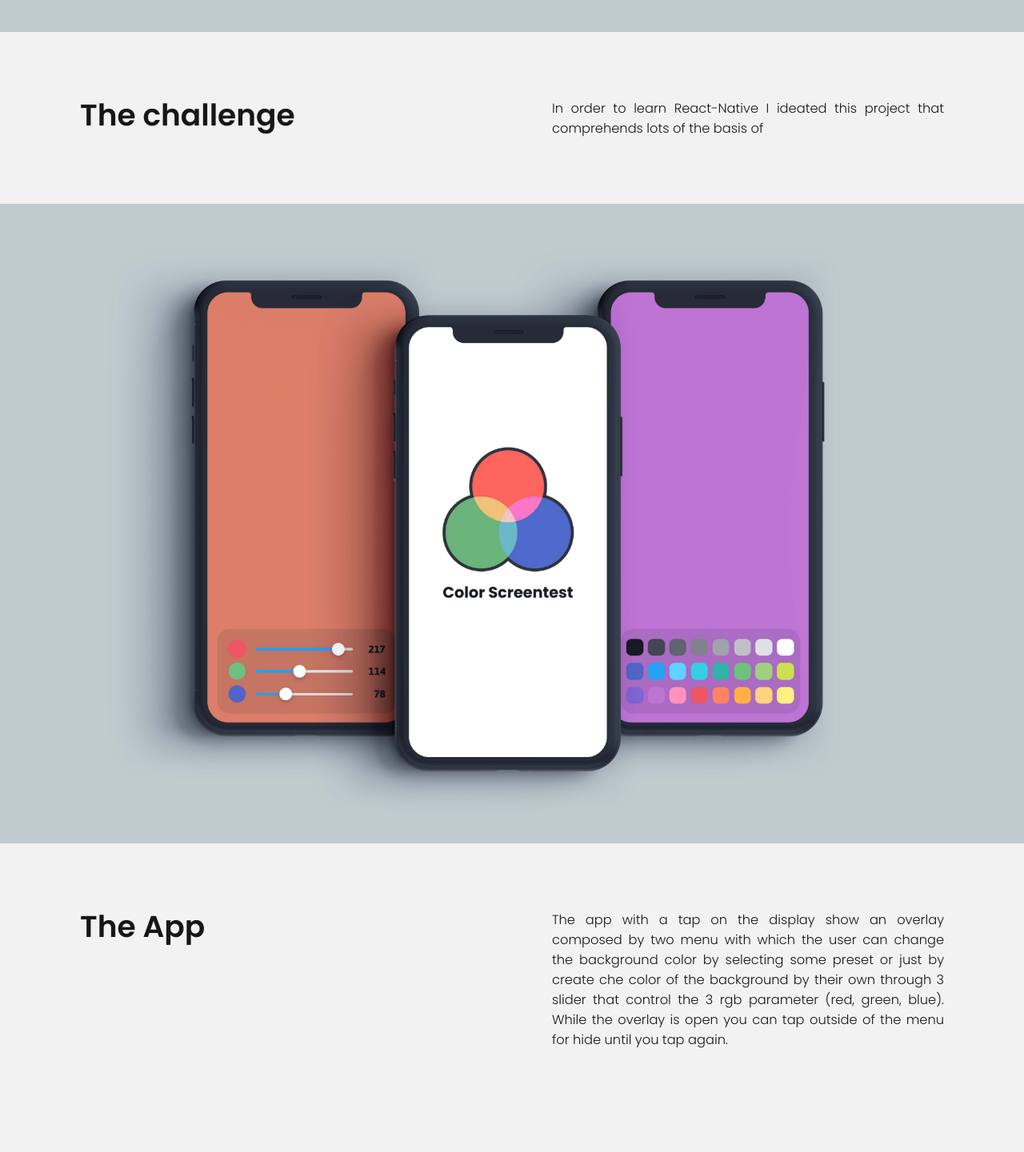
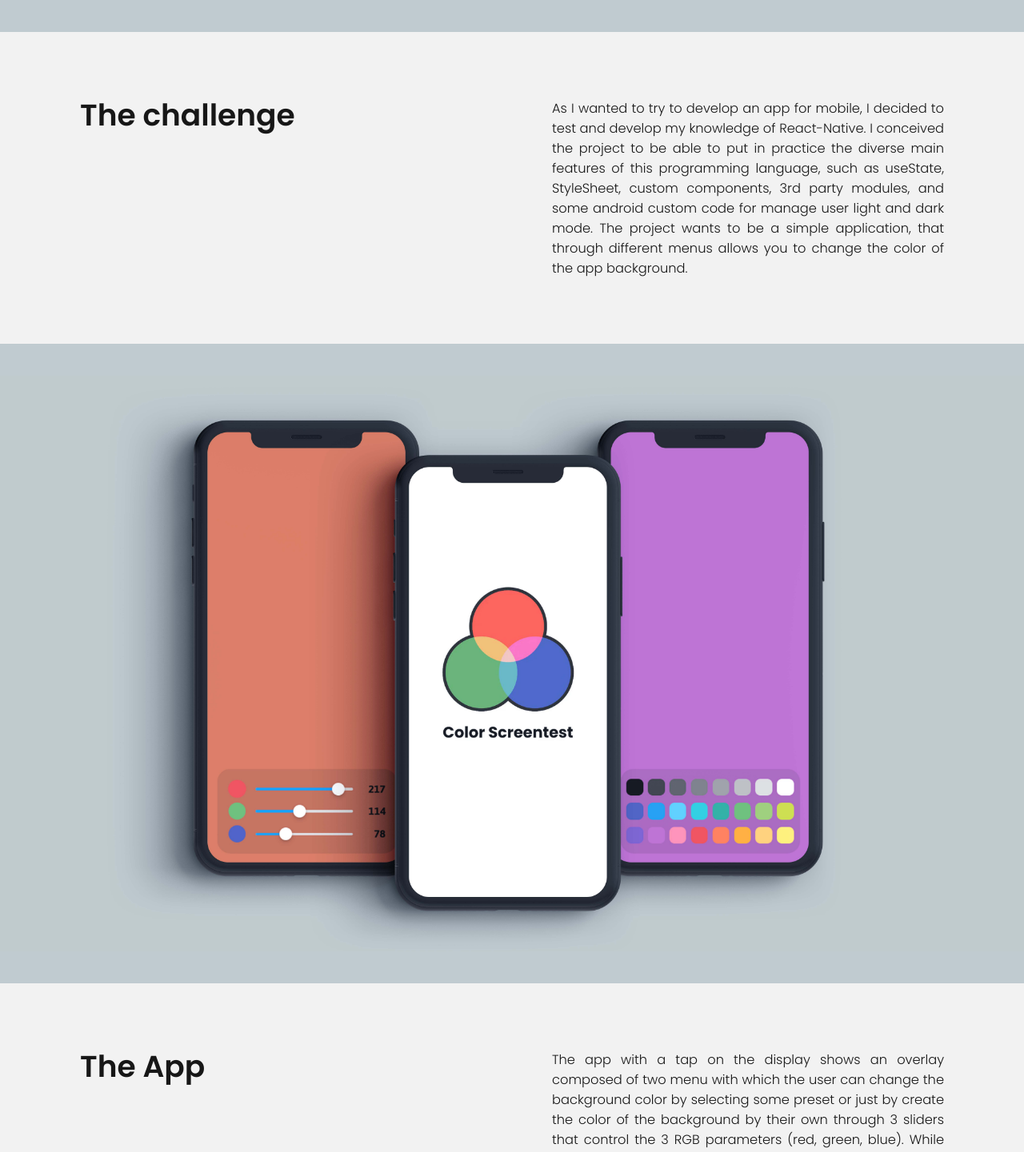
Before and after one commit to Gr3it/Portfolio, a React (Create React App) app: page /color-screentest in a window 1280 px wide. Shown: the part 1320-2761 px from the top of the page at 80% size. Built offline with nearby package versions, Linux system fonts and the light colour scheme; grey boxes are pictures that could not be loaded.

Commit message:
changed colorscreentest texts

```diff
--- a/src/Project/ColorScreentest.jsx
+++ b/src/Project/ColorScreentest.jsx
@@ -41,7 +41,7 @@ function ColorScreentest({ color }) {
       <div className="project-home container-large">
         <h2 className="home-subtitle project-subtitle">Color Screentest</h2>
         <h1 className="project-title">
-          The easies app for test display defects and compare colors amongst
+          The easiest app for test display defects and compare colors amongst
           various devices
         </h1>
         <div
@@ -90,8 +90,14 @@ function ColorScreentest({ color }) {
         <div className="project-description">
           <h1 className="width100 sub-section-title">The challenge</h1>
           <p className="width100 paragraph-justify">
-            In order to learn React-Native I ideated this project that
-            comprehends lots of the basis of
+            As I wanted to try to develop an app for mobile, I decided to test
+            and develop my knowledge of React-Native. I conceived the project to
+            be able to put in practice the diverse main features of this
+            programming language, such as useState, StyleSheet, custom
+            components, 3rd party modules, and some android custom code for
+            manage user light and dark mode. The project wants to be a simple
+            application, that through different menus allows you to change the
+            color of the app background.
           </p>
         </div>
       </div>
@@ -109,12 +115,12 @@ function ColorScreentest({ color }) {
         <div className="project-description">
           <h1 className="width100 sub-section-title">The App</h1>
           <p className="width100 paragraph-justify">
-            The app with a tap on the display show an overlay composed by two
+            The app with a tap on the display shows an overlay composed of two
             menu with which the user can change the background color by
-            selecting some preset or just by create che color of the background
-            by their own through 3 slider that control the 3 rgb parameter (red,
-            green, blue). While the overlay is open you can tap outside of the
-            menu for hide until you tap again.
+            selecting some preset or just by create the color of the background
+            by their own through 3 sliders that control the 3 RGB parameters
+            (red, green, blue). While the overlay is open you can tap outside of
+            the menu for hiding until you tap again.
           </p>
         </div>
         <div className="project-row">
```
